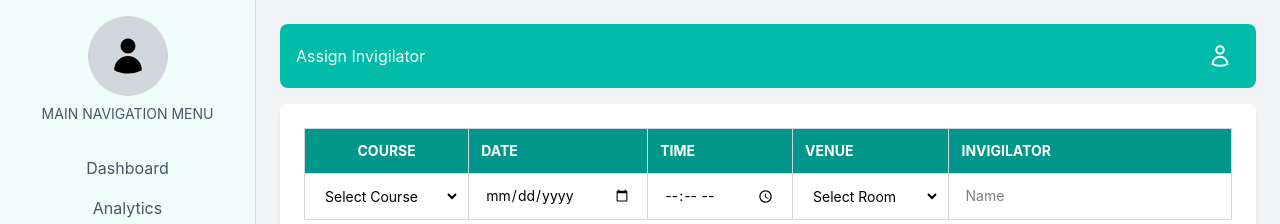
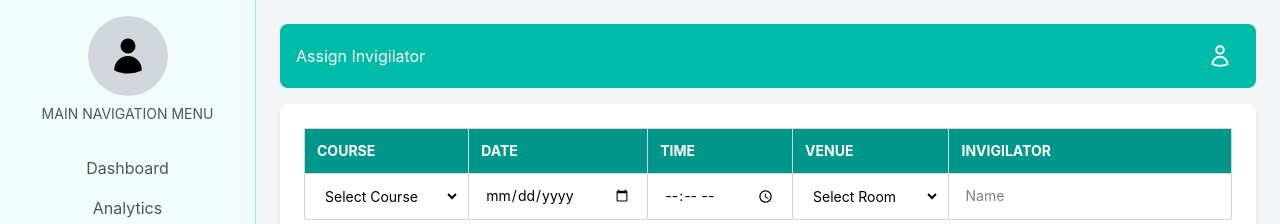
Before and after one commit to Harris-Zintambila/automated_attendance_sys_-web, a React (Vite) app: page /assign in a window 1280 px wide. Shown: the top 224 px of the page. Built offline with nearby package versions, Linux system fonts and the light colour scheme.

Commit message:
wrapped the two tables together

```diff
--- a/src/Assign/assign.jsx
+++ b/src/Assign/assign.jsx
@@ -111,7 +111,7 @@ function AssignInvigilator() {
           <table className="w-full min-w-full border border-gray-300">
             <thead>
               <tr className="bg-teal-600 text-white text-sm">
-                <th className="p-3 text-center border border-gray-300 whitespace-nowrap">COURSE</th>
+                <th className="p-3 text-left border border-gray-300 whitespace-nowrap">COURSE</th>
                 <th className="p-3 text-left border border-gray-300 whitespace-nowrap">DATE</th>
                 <th className="p-3 text-left border border-gray-300 whitespace-nowrap">TIME</th>
                 <th className="p-3 text-left border border-gray-300 whitespace-nowrap">VENUE</th>
```
